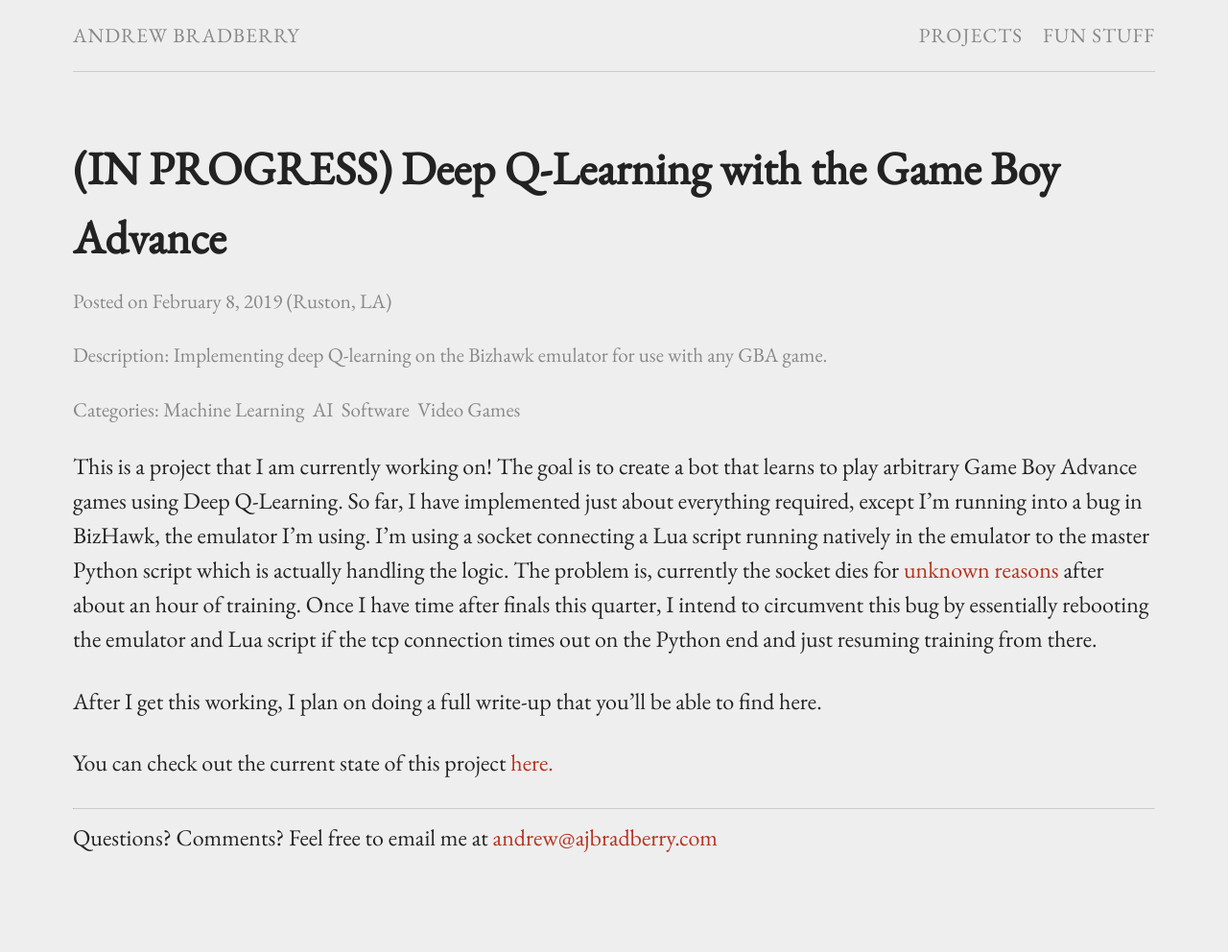
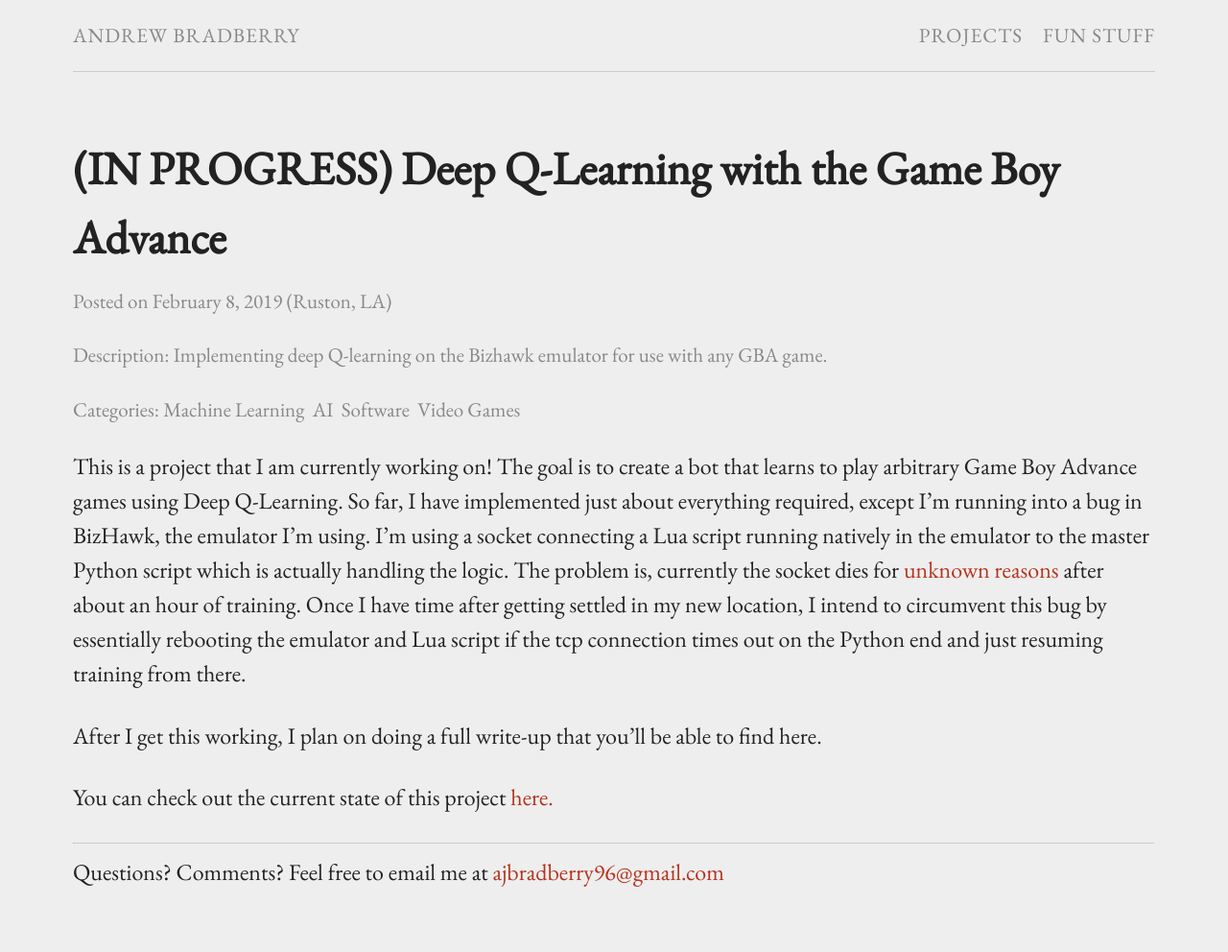
Before and after one commit to ajbradberry96/ajbradberry96.github.io, a Jekyll site: the page built from _posts/2019-02-08-game-boy-advance-deep-q-learning.md, in a window 1280 px wide. Shown: the whole page at 96% size. Built offline with Jekyll 4.4.1, drawn with Linux system fonts in a browser that asks for light colours; before the commit the page ends 956 px from its top, so only the background shows below that.

Commit message:
Updated for June 2019

```diff
--- a/_posts/2019-02-08-game-boy-advance-deep-q-learning.md
+++ b/_posts/2019-02-08-game-boy-advance-deep-q-learning.md
@@ -8,13 +8,13 @@ thumbnail: images/gba_dqn/thumbnail.png
 ---
 
 
-This is a project that I am currently working on! The goal is to create a bot that learns to play arbitrary Game Boy Advance games using Deep Q-Learning. So far, I have implemented just about everything required, except I'm running into a bug in BizHawk, the emulator I'm using. I'm using a socket connecting a Lua script running natively in the emulator to the master Python script which is actually handling the logic. The problem is, currently the socket dies for [unknown reasons](https://github.com/TASVideos/BizHawk/issues/1174) after about an hour of training. Once I have time after finals this quarter, I intend to circumvent this bug by essentially rebooting the emulator and Lua script if the tcp connection times out on the Python end and just resuming training from there.
+This is a project that I am currently working on! The goal is to create a bot that learns to play arbitrary Game Boy Advance games using Deep Q-Learning. So far, I have implemented just about everything required, except I'm running into a bug in BizHawk, the emulator I'm using. I'm using a socket connecting a Lua script running natively in the emulator to the master Python script which is actually handling the logic. The problem is, currently the socket dies for [unknown reasons](https://github.com/TASVideos/BizHawk/issues/1174) after about an hour of training. Once I have time after getting settled in my new location, I intend to circumvent this bug by essentially rebooting the emulator and Lua script if the tcp connection times out on the Python end and just resuming training from there.
 
 After I get this working, I plan on doing a full write-up that you'll be able to find here.
 
 You can check out the current state of this project [here.](https://github.com/ajbradberry96/GBA-DQN)
 
 *****
-Questions? Comments? Feel free to email me at [andrew@ajbradberry.com]
+Questions? Comments? Feel free to email me at [ajbradberry96@gmail.com]
 
-[andrew@ajbradberry.com]: mailto:andrew@ajbradberry.com
+[ajbradberry96@gmail.com]: mailto:ajbradberry96@gmail.com
```
Also changed, not shown: _posts/2019-02-12-genetic-algorithm-trusses.md (+2 -2 lines), index.md (+3 -3 lines), 1 other file.
